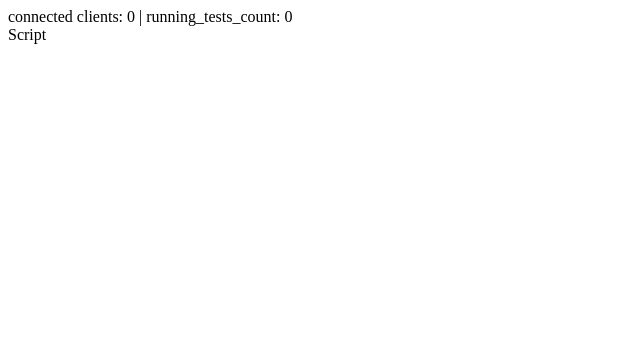
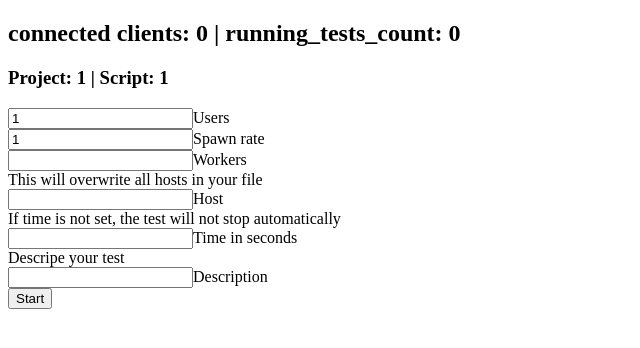
Before and after one commit to JadKHaddad/Rust-Performance-Testing-as-a-Service, a Vue app in the folder Frontend/: page /project/1/1 in a window 1280 px wide. Shown: the top 348 px of the page, without its empty margins (0-640 px from the left). Built offline with nearby package versions, Linux system fonts and the light colour scheme; no server answers.

Commit message:
test start: Skel.

```diff
--- a/Frontend/src/App.vue
+++ b/Frontend/src/App.vue
@@ -1,7 +1,8 @@
 <template>
   <div>
-    connected clients: {{ connected_clients_count }} | running_tests_count:
+    <h2>connected clients: {{ connected_clients_count }} | running_tests_count:
     {{ running_tests_count }}
+    </h2>
     <router-view />
   </div>
 </template>
--- a/Frontend/src/router/index.js
+++ b/Frontend/src/router/index.js
@@ -12,12 +12,6 @@ const routes = [
     name: 'Control',
     component: () => import('../views/Control.vue')
 
-  },
-  {
-    path: '/project/:id',
-    name: 'Project',
-    component: () => import('../views/project/Project.vue'),
-    props: true
   },
   {
     path: '/project/:pid/:id',
--- a/Frontend/src/views/Home.vue
+++ b/Frontend/src/views/Home.vue
@@ -4,10 +4,26 @@
       <input type="file" webkitdirectory mozdirectory ref="files" />
       <div>Please make sure all names don't include blank spaces</div>
       <button type="button" @click="upload">Upload</button>
-      <div>percentCompleted: {{ percentCompleted }}</div>
-      <div>uploading: {{ uploading }}</div>
-      <div>response: {{ uploadResponse }}</div>
     </form>
+    <div>percentCompleted: {{ percentCompleted }}</div>
+    <div>uploading: {{ uploading }}</div>
+    <div>response: {{ uploadResponse }}</div>
+    <h1>Projects</h1>
+
+    <ul>
+      <li v-for="project in projects" :key="project.id">
+        {{ project.id }}
+        <ul>
+          <li v-for="script in project.scripts" :key="script">
+            <router-link
+              :to="{ name: 'Script', params: { pid: project.id, id: script } }"
+            >
+              {{ script }}
+            </router-link>
+          </li>
+        </ul>
+      </li>
+    </ul>
   </div>
 </template>
 
@@ -19,6 +35,7 @@ export default {
       uploading: false,
       percentCompleted: 0,
       uploadResponse: "",
+      projects: [],
     };
   },
   methods: {
@@ -61,5 +78,15 @@ export default {
       return false;
     },
   },
+  created() {
+    console.log("Hi");
+    fetch("/api/projects")
+      .then((data) => data.json())
+      .then((data) => {
+        this.projects = data.content.projects;
+        console.log(data);
+      })
+      .catch();
+  },
 };
 </script>
--- a/Frontend/src/views/project/Project.vue
+++ /dev/null
@@ -1,15 +0,0 @@
-<template>
-  <div>
-  Project
-  </div>
-</template>
-
-<script>
-export default {
-  name: "Project",
-
-};
-</script>
-
-<style>
-</style>
--- a/Frontend/src/views/project/Script.vue
+++ b/Frontend/src/views/project/Script.vue
@@ -1,13 +1,124 @@
 <template>
   <div>
-    Script
+    <h3>Project: {{ pid }} | Script: {{ id }}</h3>
+
+    <form>
+      <!-- Users input -->
+      <div>
+        <input
+          type="text"
+          id="users-input"
+          class="form-control"
+          v-model="users"
+        />
+        <label for="users-input">Users</label>
+      </div>
+      <!-- Spawn rate input -->
+      <div>
+        <input
+          type="text"
+          id="spawn-rate-input"
+          class="form-control"
+          v-model="spawnRate"
+        />
+        <label for="spawn-rate-input">Spawn rate</label>
+      </div>
+      <!-- Workers input -->
+      <div>
+        <input
+          type="text"
+          id="workers-input"
+          class="form-control"
+          v-model="workers"
+        />
+        <label for="workers-input">Workers</label>
+      </div>
+      <div class="form-text">This will overwrite all hosts in your file</div>
+      <!-- Host input -->
+      <div>
+        <input
+          type="text"
+          id="host-input"
+          class="form-control"
+          v-model="host"
+        />
+        <label class="form-label" for="host-input">Host</label>
+      </div>
+      <div class="form-text">
+        If time is not set, the test will not stop automatically
+      </div>
+      <!-- Time input -->
+      <div>
+        <input
+          type="text"
+          id="time-input"
+          class="form-control"
+          v-model="time"
+        />
+        <label class="form-label" for="time-input">Time in seconds</label>
+      </div>
+      <div class="form-text">Descripe your test</div>
+      <!-- Label input -->
+      <div>
+        <input
+          type="text"
+          id="description-input"
+          class="form-control"
+          v-model="description"
+        />
+        <label for="description-input">Description</label>
+      </div>
+      <!-- Submit button -->
+      <button type="button" id="start-btn" @click="start">Start</button>
+    </form>
   </div>
 </template>
 
 <script>
 export default {
   name: "Script",
-
+  props: ["pid", "id"],
+  data() {
+    return {
+      users: 1,
+      spawnRate: 1,
+      workers: "",
+      host: "",
+      time: "",
+      description: "",
+    };
+  },
+  methods: {
+    start() {
+      console.log(
+        this.users,
+        this.spawnRate,
+        this.workers,
+        this.host,
+        this.time,
+        this.description
+      );
+      fetch("/api/start_test", {
+        method: "POST",
+        headers: {
+          "Content-Type": "application/json",
+        },
+        body: JSON.stringify({
+          project_id: this.pid,
+          script_id: this.id,
+          users: parseInt(this.users),
+          spawn_rate: parseInt(this.spawnRate),
+          workers: parseInt(this.workers),
+          host: this.host,
+          time: parseInt(this.time),
+          description: this.description,
+        }),
+      })
+        .then((data) => data.json())
+        .then((data) => {})
+        .catch(() => {});
+    },
+  },
 };
 </script>
 
```
Also changed, not shown: 2 other files (tests, documents, lock files or other folders).
